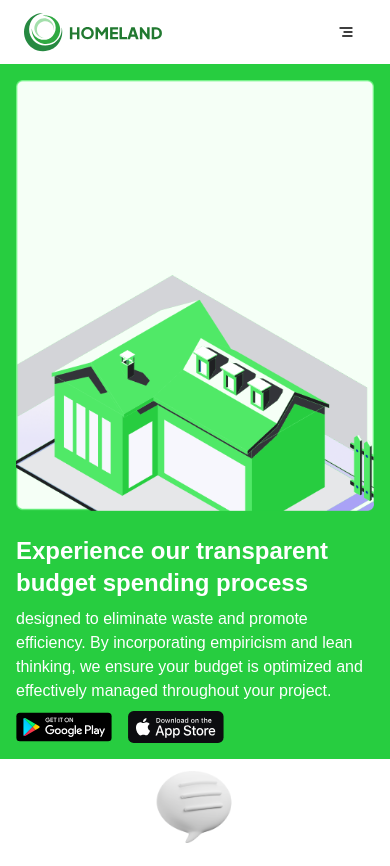
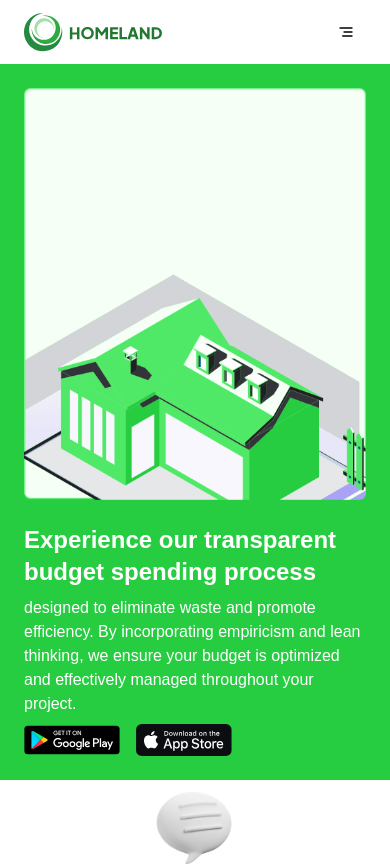
Before and after one commit to Lukman10a/homeland, a Next.js app: page / in a window 390 px wide. Shown: the top 866 px of the page. Built offline with nearby package versions, Linux system fonts and the light colour scheme.

Commit message:
update homepage

```diff
--- a/src/pages/index.tsx
+++ b/src/pages/index.tsx
@@ -7,13 +7,13 @@ export default function Home() {
   return (
     <div>
       {/* <Hero /> */}
-      <div className="bg-[#27CD40] grid grid-cols-2 sm:grid-cols-1 place-items-center lg:gap-6 p-20 md:p-10 sm:p-4">
+      <div className="bg-[#27CD40] grid grid-cols-2 sm:grid-cols-1 place-items-center lg:gap-6 p-20 md:p-10 sm:p-6">
         <Image src={transparency} alt="transparency" />
         <div className="text-white space-y-8 md:space-y-4 sm:space-y-2">
           <h1 className="font-bold text-4xl md:text-2xl ">
             Experience our transparent budget spending process
           </h1>
-          <p className="font-medium text-base ">
+          <p className="font-medium md:text-lg sm:text-base ">
             designed to eliminate waste and promote efficiency. By incorporating
             empiricism and lean thinking, we ensure your budget is optimized and
             effectively managed throughout your project.
```
